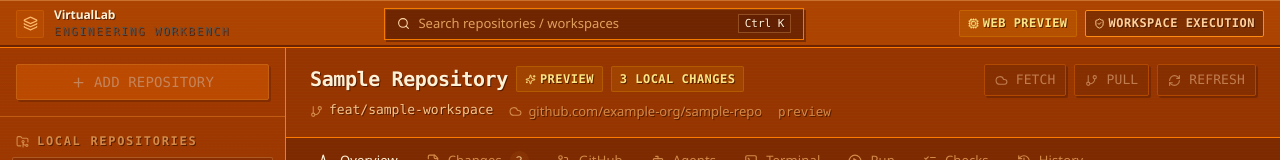
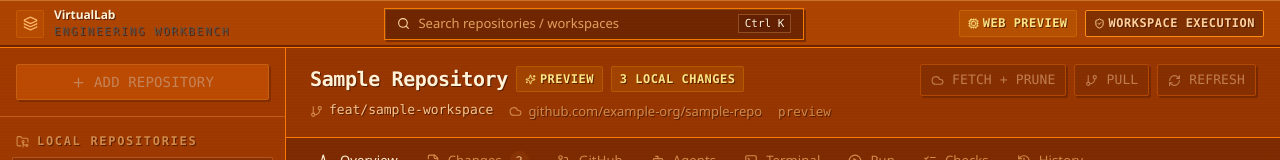
Before and after one commit to magic-alt/virtuallab, a React (Vite) app: page / in a window 1280 px wide. Shown: the top 160 px of the page. Built offline with nearby package versions, Linux system fonts and the light colour scheme.

Commit message:
feat(git): register branch deletion and label pruning fetch action

```diff
--- a/src/features/workspace/WorkspaceHeader.tsx
+++ b/src/features/workspace/WorkspaceHeader.tsx
@@ -73,10 +73,10 @@ export function WorkspaceHeader({
             onClick={onFetch}
             variant="outline"
             size="sm"
-            title="Fetch origin and update remote-tracking branches"
+            title="Fetch origin and prune deleted remote-tracking branches"
           >
             <Cloud size={13} />
-            Fetch
+            Fetch + prune
           </Button>
           <Button
             disabled={
```
